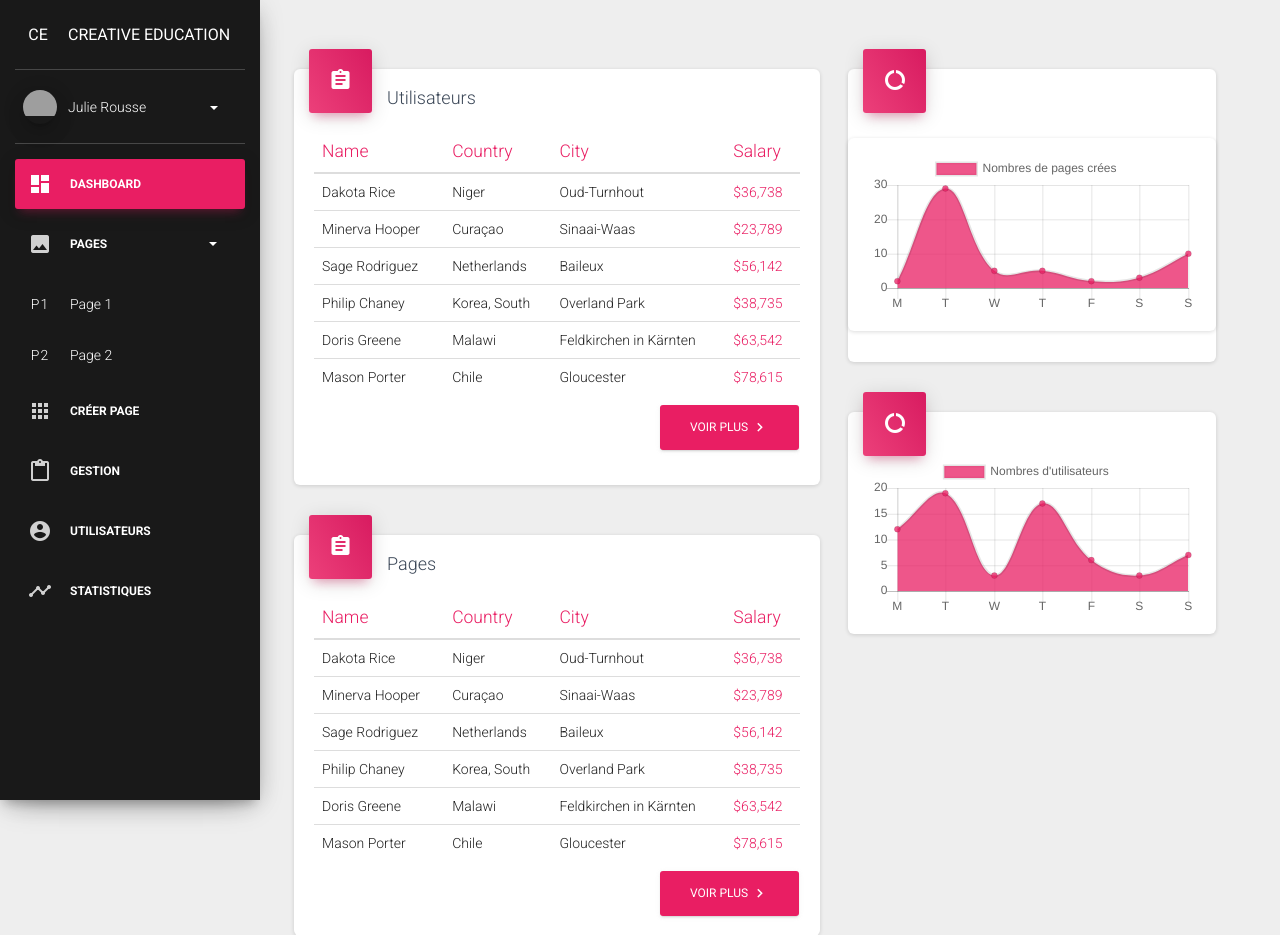
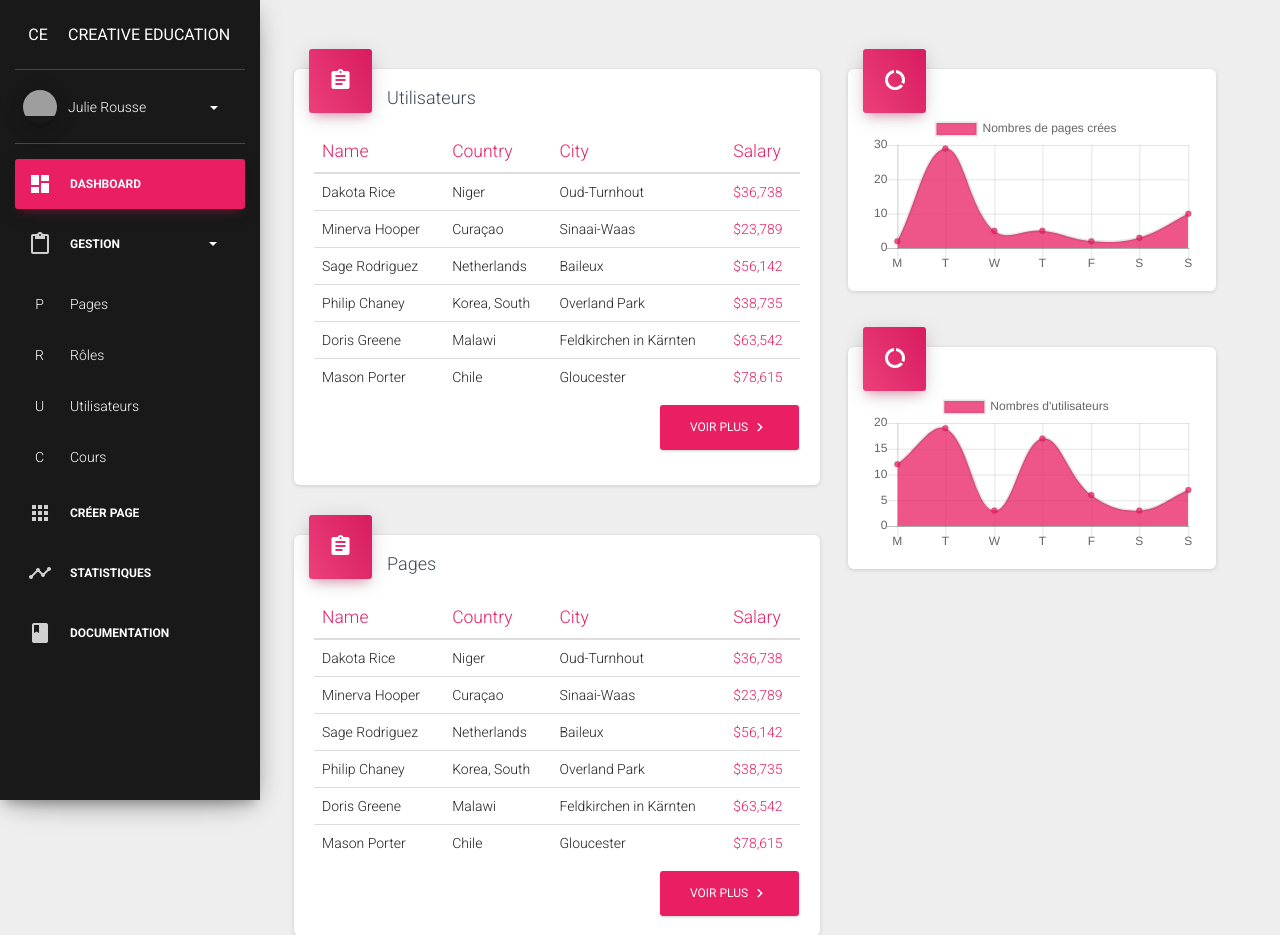
Before and after one commit to QuentinDenisot/CreativeEducation, a PHP site: page /html/dashboard.html in a window 1280 px wide, after a click that opens the changed part. Shown: the top 935 px of the page. Run offline with PHP 8.4, Linux system fonts and the light colour scheme; some libraries are stand-ins or nearby versions; grey boxes are pictures that could not be loaded.

Commit message:
changement sidebar et derniers fix formulaires

```diff
--- a/assets/css/dashboard.css
+++ b/assets/css/dashboard.css
@@ -1248,6 +1248,7 @@ th {
     padding: 7px 0;
     font-size: 14px;
     line-height: 1.428571429;
+    width: 100%;
 }
 
 .form-horizontal .checkbox {
@@ -1367,14 +1368,14 @@ label.control-label {
 
 .form-group label {
     font-size: 14px;
-    line-height: 1.428571429;
+    line-height: 1.4;
     color: #AAAAAA;
     font-weight: 400;
 }
 
 .form-group label.control-label {
     font-size: 11px;
-    line-height: 1.0714285718;
+    line-height: 1.05;
     color: #AAAAAA;
     font-weight: 400;
     margin: 16px 0 0 0;
@@ -1383,7 +1384,7 @@ label.control-label {
 .form-group.label-floating label.control-label {
     top: -7px;
     font-size: 14px;
-    line-height: 1.428571429;
+    line-height: 1.4;
 }
 
 .card .form-horizontal .label-on-left {
@@ -1414,3 +1415,10 @@ label.control-label {
     padding-top: 8px;
     padding-bottom: 6px;
 }
+
+.form-button-center {
+       text-align: center;
+}
+.label-floating {
+
+}
--- a/html/dashboard.html
+++ b/html/dashboard.html
@@ -53,21 +53,33 @@
                     </li>
                     <li>
                         <a data-toggle="collapse" href="#pagesExamples">
-                            <i class="material-icons">image</i>
-                            <p> Pages <strong class="caret"></strong> </p>
+                            <i class="material-icons">content_paste</i>
+                            <p> Gestion<strong class="caret"></strong> </p>
                         </a>
                         <div class="collapse" id="pagesExamples">
                             <ul class="nav">
                                 <li>
-                                    <a href="./pages/pricing.html">
-                                        <span class="sidebar-mini"> P1 </span>
-                                        <span class="sidebar-normal">Page 1</span>
+                                    <a href="#">
+                                        <span class="sidebar-mini"> P </span>
+                                        <span class="sidebar-normal">Pages</span>
                                     </a>
                                 </li>
                                 <li>
-                                    <a href="./pages/rtl.html">
-                                        <span class="sidebar-mini"> P2 </span>
-                                        <span class="sidebar-normal">Page 2</span>
+                                    <a href="#">
+                                        <span class="sidebar-mini"> R </span>
+                                        <span class="sidebar-normal">Rôles</span>
+                                    </a>
+                                </li>
+                                <li>
+                                    <a href="#">
+                                        <span class="sidebar-mini"> U </span>
+                                        <span class="sidebar-normal">Utilisateurs</span>
+                                    </a>
+                                </li>
+                                <li>
+                                    <a href="#">
+                                        <span class="sidebar-mini"> C </span>
+                                        <span class="sidebar-normal">Cours</span>
                                     </a>
                                 </li>
                             </ul>
@@ -83,23 +95,15 @@
 
                     </li>
                     <li>
-                        <a data-toggle="collapse" href="#formsExamples">
-                            <i class="material-icons">content_paste</i>
-                            <p> Gestion
-                            </p>
-                        </a>
-                    </li>
-                    <li>
-                        <a data-toggle="collapse" href="#tablesExamples">
-                            <i class="material-icons">account_circle</i>
-                            <p> Utilisateurs
-                            </p>
+                        <a href="./charts.html">
+                            <i class="material-icons">timeline</i>
+                            <p> Statistiques </p>
                         </a>
                     </li>
                     <li>
                         <a href="./charts.html">
-                            <i class="material-icons">timeline</i>
-                            <p> Statistiques </p>
+                            <i class="material-icons">book</i>
+                            <p> Documentation </p>
                         </a>
                     </li>
                 </ul>
@@ -258,10 +262,8 @@
                                 <div class="card-header card-header-icon" data-background-color="rose">
                                     <i class="material-icons">data_usage</i>
                                 </div>
-                                <div class="card">
-                                    <div class="card-content">
-                                        <canvas id="myChart"></canvas>
-                                    </div>
+                                <div class="card-content">
+                                    <canvas id="myChart"></canvas>
                                 </div>
                             </div>
 
@@ -283,6 +285,7 @@
                         &copy;
                         <script>
                             document.write(new Date().getFullYear())
+
                         </script>
                         <a href="http://www.theosenoussaoui.fr"> Senoussaoui Théo </a> déteste Charts.js
                     </p>
```
Also changed, not shown: html/gestion_users_single.html (+60 -30 lines), html/users.html (+27 -22 lines).
